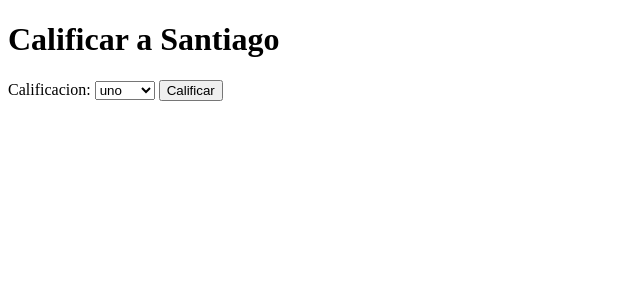
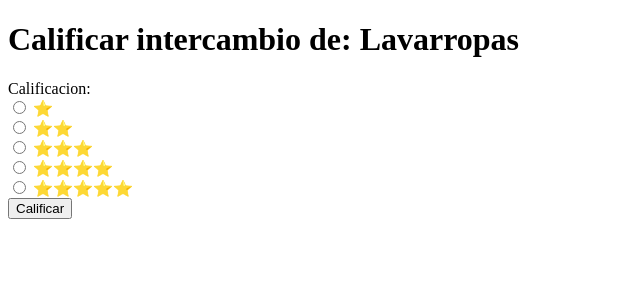
Before and after one commit to luciocolli/Proyecto-Ingenieria2, a Django app: page /calificar-intercambio/3 in a window 1280 px wide. Shown: the part 188-488 px from the top of the page, without its empty margins (0-640 px from the left). Run offline with Django 4.2, Linux system fonts and the light colour scheme; a user stored in the database is signed in; data comes from the database, SQL or seed files in the repository; both versions use the stored data as it was after the commit; parts of the project's set-up code (start-up, migrations or seed data) failed here and were passed over.

Commit message:
Calificando intercambios y listar intercambios

```diff
--- a/hopeTrade/landing/forms.py
+++ b/hopeTrade/landing/forms.py
@@ -143,9 +143,11 @@ class articleRegisterForm(forms.Form):
 
 class calificationForm(forms.Form):
     calification = forms.ChoiceField(label= 'Calificacion', choices=[
-        (1 , 'uno'),
-        (2,  'dos'),
-        (3,  'tres'),
-        (4,  'cuatro'),
-        (5,  'cinco'),
-    ])
+        (1 , '⭐'),
+        (2,  '⭐⭐'),
+        (3,  '⭐⭐⭐'),
+        (4,  '⭐⭐⭐⭐'),
+        (5,  '⭐⭐⭐⭐⭐'),
+        ],
+        widget=forms.RadioSelect,
+    )
--- a/hopeTrade/landing/models.py
+++ b/hopeTrade/landing/models.py
@@ -51,5 +51,6 @@ class ArticleDonation(models.Model):
     date = models.DateField()
 
 class Calification(models.Model):
+    intercambio = models.ForeignKey(Intercambio,null=True, on_delete= models.CASCADE)
+    calification = models.IntegerField()
     user = models.ForeignKey(User, on_delete= models.CASCADE)
-    calification = models.IntegerField()
--- a/hopeTrade/landing/templates/calificar-intercambio.html
+++ b/hopeTrade/landing/templates/calificar-intercambio.html
@@ -5,7 +5,7 @@
 
 {% block content %}
 
-    <h1>Calificar a {{user_name}}</h1>
+    <h1>Calificar intercambio de: {{intercambio}}</h1>
 
     <form method="POST">
         {% csrf_token %}
--- a/hopeTrade/landing/templates/miperfil.html
+++ b/hopeTrade/landing/templates/miperfil.html
@@ -42,9 +42,7 @@
             <div class="divEditar">
                 <a href="#"><button>Ver Intercambios</button></a>
             </div>
-            <div class="divEditar">
-                <a href="#"><button>Ver Calificaciones</button></a>
-            </div>
+            <a href="{% url 'user-ratings' id=user.id %}" class="btn btn-primary"><button>Ver Calificaciones</button></a>
             <div class="divEditar">
                 <a href="{%url 'offers'%}"><button>Ver mis ofertas</button></a>
             </div>
--- a/hopeTrade/landing/urls.py
+++ b/hopeTrade/landing/urls.py
@@ -30,5 +30,5 @@ urlpatterns = [
     path('show_intercambios_dia', views.show_intercambios_today, name='intercambios_today'),
     path('confirm_intercambio/<int:id>/', views.confirm_intercambio, name='confirm_intercambio'),
     path('decline_intercambio/<int:id>', views.decline_intercambio, name='decline_intercambio'),
-    path('calificar-intercambio/<int:id>', views.calificar_intercambio, name='calificar-intercambio')
+    path('calificar-intercambio/<int:id>', views.calificar_intercambio, name='calificar-intercambio'),
 ]
--- a/hopeTrade/landing/views.py
+++ b/hopeTrade/landing/views.py
@@ -584,8 +584,8 @@ def confirm_intercambio(request, id):
         user2 = intercambio.offerOwner
 
         #back.send_email('http://127.0.0.1:8000/', user1.mail)
-        back.enviarMail(user1.mail, 'Calificar Intercambio', f'Hola {user1.name}, nos gustaría que nos dejes tu reseña con una calificación sobre el intercambio. Califica aqui: {url}/{user2.id}')
-        back.enviarMail(user2.mail, 'Calificar Intercambio', f'Hola {user2.name}, nos gustaría que nos dejes tu reseña con una calificación sobre el intercambio. Califica aqui: {url}/{user1.id}')
+        back.enviarMail(user1.mail, 'Calificar Intercambio', f'Hola {user1.name}, nos gustaría que nos dejes tu reseña con una calificación sobre el intercambio. Califica aqui: {url}/{id}')
+        back.enviarMail(user2.mail, 'Calificar Intercambio', f'Hola {user2.name}, nos gustaría que nos dejes tu reseña con una calificación sobre el intercambio. Califica aqui: {url}/{id}')
 
         return render(request, 'show-intercambios-dia.html')
        # back.enviarMail(user1.mail, 'Calificar Intercambio', f'Hola {user1.name}, nos gustaría que nos dejes tu reseña con una calificación sobre el intercambio. Por favor, califica tu experiencia aquí: <a href="URL_DE_TU_SITIO_PARA_CALIFICAR">Calificar Intercambio</a>')
@@ -604,22 +604,23 @@ def decline_intercambio(request, id):
         Intercambio.objects.delete(id=id)
 
 @login_required
-def calificar_intercambio(request, id): # id del usuario a ser calificado
+def calificar_intercambio(request, id): # id del intercambio del
 
-    # Tomo el usuario a ser calificado
-    calificated_user = User.objects.get(id=id)
+    # Tomo el intercambio a ser calificado
+    intercambio = Intercambio.objects.get(id=id)
 
     if request.method == "GET":
         return render(request, 'calificar-intercambio.html', {
                 'form': calificationForm(),
-                'user_name': calificated_user.name
+                'intercambio': intercambio.post.title
             })
     else:
         form = calificationForm(request.POST)
 
         if form.is_valid():
             Calification.objects.create(
-                user = calificated_user,
+                intercambio = intercambio,
+                user = request.user,
                 calification = request.POST['calification']
             )
 
--- a/hopeTrade/users/templates/view_profile.html
+++ b/hopeTrade/users/templates/view_profile.html
@@ -13,6 +13,6 @@
     <br>
     <a href="{% url 'user-posts' id %}"><button>Ver Publicaciones</button></a>
     <a href="#"><button>Ver Intercambios</button></a>  <!--{% url 'user-exchanges' %}-->
-    <a href="#"><button>Ver Calificaciones</button></a> <!--{% url 'user-ratings' %}-->
+    <a href="{% url 'user-ratings' id=id %}"><button>Ver Calificaciones</button></a>
 
 {% endblock %}
--- a/hopeTrade/users/urls.py
+++ b/hopeTrade/users/urls.py
@@ -15,7 +15,7 @@ urlpatterns = [
     path('view-profile/<int:id>', views.view_profile, name= 'profile'),
     path('user-posts/<int:id>', views.view_posts, name= 'user-posts'),
     path('user-exchages/', views.view_exchanges, name= 'user-exchanges'),
-    path('user-ratings/', views.view_ratings, name= 'user-ratings'),
+    path('user-ratings/<int:id>', views.view_ratings, name= 'user-ratings'),
     path('logout/', views.user_logout, name='logout'),
     path('add-card/', views.add_card, name='add-card'),
 ]
```
Also changed, not shown: hopeTrade/users/templates/user-ratings.html (+17 -2 lines), hopeTrade/users/views.py (+27 -4 lines), hopeTrade/db.sqlite3, hopeTrade/landing/migrations/0018_calification_intercambio.py (added).
